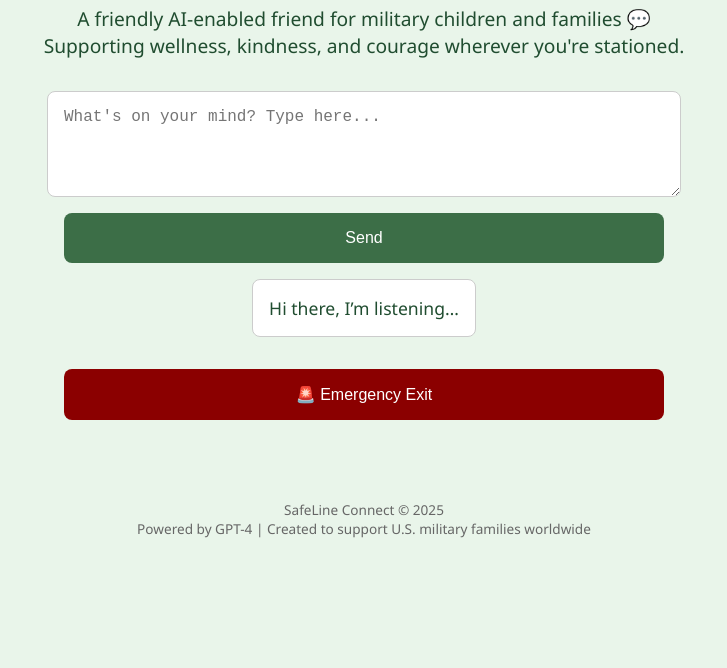
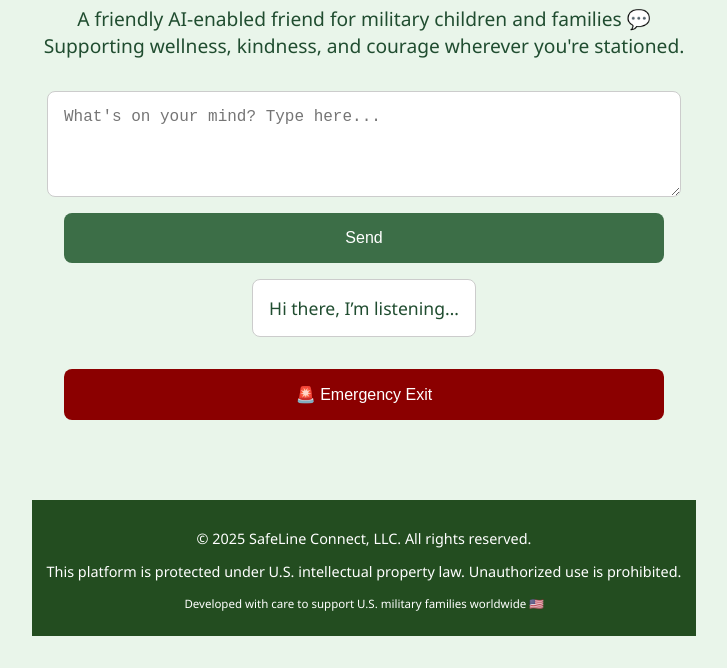
Before and after one commit to FrontlineCyber/Safe-Connect-2.0, a website: page index.html in a window 1280 px wide. Shown: the part 136-804 px from the top of the page, without its empty margins (276-1003 px from the left). Drawn offline with Linux system fonts and the light colour scheme.

Commit message:
Update index.html

```diff
--- a/index.html
+++ b/index.html
@@ -88,9 +88,10 @@
 
   <button id="panic" onclick="panicRedirect()">🚨 Emergency Exit</button>
 
-  <footer>
-    SafeLine Connect © 2025<br>
-    Powered by GPT-4 | Created to support U.S. military families worldwide
+  <footer style="background-color: #234D20; color: white; text-align: center; padding: 1em; font-size: 0.9em;">
+  <p>© 2025 SafeLine Connect, LLC. All rights reserved.</p>
+  <p>This platform is protected under U.S. intellectual property law. Unauthorized use is prohibited.</p>
+  <p style="font-size: 0.8em;">Developed with care to support U.S. military families worldwide 🇺🇸</p>
   </footer>
 
   <script>
```
